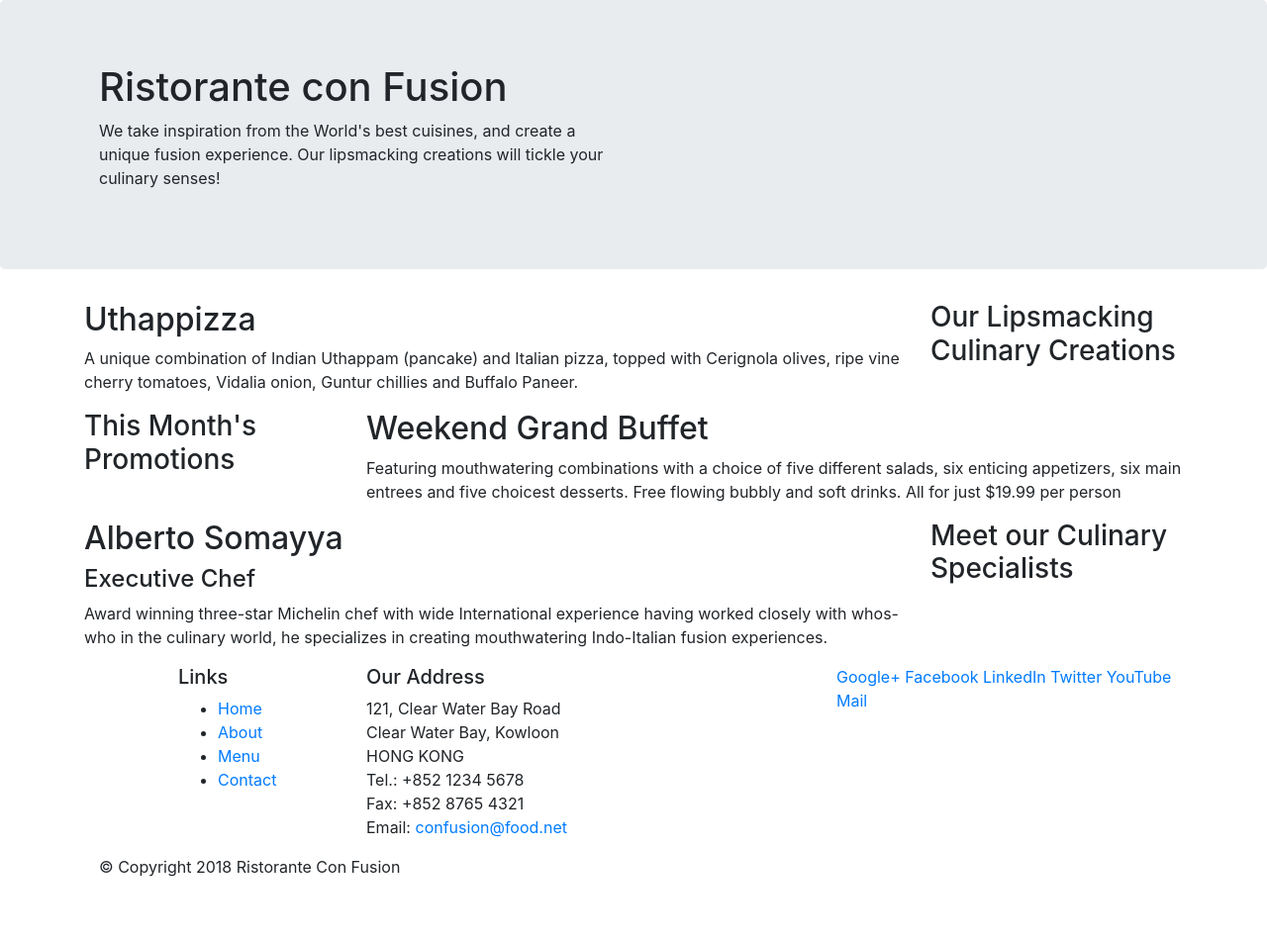
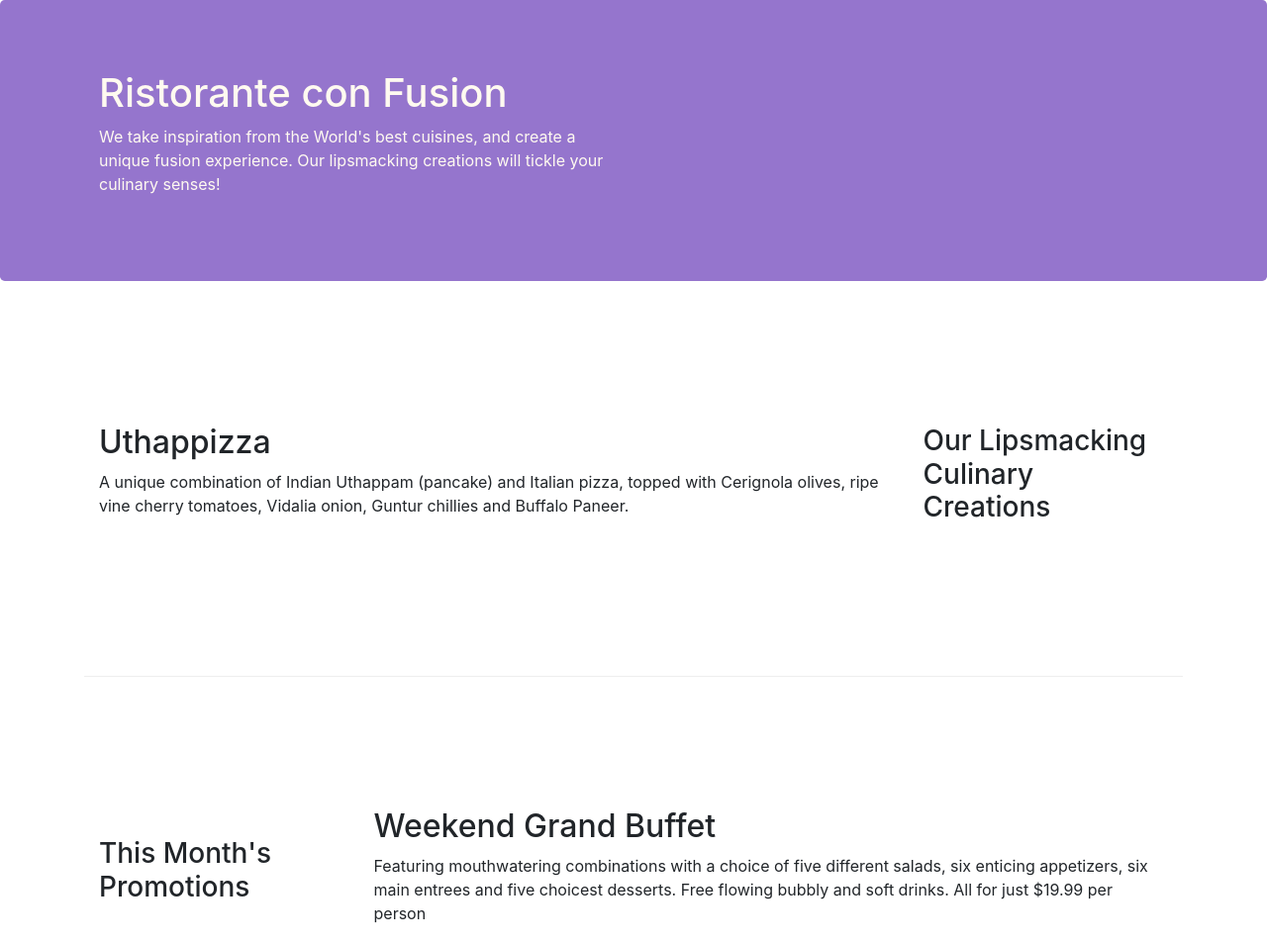
Before and after one commit to dpillai/conFusion, a website: page index.html in a window 1280 px wide. Shown: the top 954 px of the page at 99% size. Before the commit the page ends 904 px from the top, so only its background shows below. Drawn offline with nearby package versions, Linux system fonts and the light colour scheme.

Commit message:
bootraps grid part2

```diff
--- /dev/null
+++ b/css/styles.css
@@ -0,0 +1,26 @@
+.roe-header{
+  margin: 0px auto;
+  padding: 0px auto;
+}
+.row-content{
+  margin: 0px;
+  padding: 50px 0 50px 0px;
+  border-bottom: 1px ridge;
+  min-height: 400px;
+}
+.footer{
+  background-color: #d1c4e9;
+  margin: opx auto;
+  padding: 20px 0px 20px 0px;
+}
+.jumbotron{
+  padding: 70px 30px 70px 30px;
+  margin: 0px auto;
+  background-color: #9575CD;
+  color: floralwhite;
+}
+.address{
+  font-size: 80%;
+  margin: 0px;
+  color: #0f0f0f;
+}
--- a/index.html
+++ b/index.html
@@ -6,10 +6,11 @@
     <meta http-equiv="x-ua-compatible" content="ie=edge">
     <!-- Bootstrap CSS -->
     <link rel="stylesheet" href="node_modules/bootstrap/dist/css/bootstrap.min.css">
+    <link rel="stylesheet" href="css/styles.css">
     <title>Ristorante Con Fusion</title>
 </head>
 <body>
-  <header>
+  <header class=row-header>
     <div class="jumbotron">
       <div class="container">
         <div class="col-12 col-sm-6">
@@ -22,7 +23,7 @@
     </div>
   </header>
   <div class="container">
-    <div class="row">
+    <div class="row row-content align-items-center">
       <div class="col-12 col-sm-4 order-sm-last col-md-3">
         <h3>Our Lipsmacking Culinary Creations</h3>
       </div>
@@ -31,7 +32,7 @@
         <p>A unique combination of Indian Uthappam (pancake) and Italian pizza, topped with Cerignola olives, ripe vine cherry tomatoes, Vidalia onion, Guntur chillies and Buffalo Paneer.</p>
       </div>
     </div>
-    <div class="row">
+    <div class="row row-content align-items-center">
       <div class="col-12 col-sm-4 col-md-3">
         <h3>This Month's Promotions</h3>
       </div>
@@ -40,7 +41,7 @@
         <p>Featuring mouthwatering combinations with a choice of five different salads, six enticing appetizers, six main entrees and five choicest desserts. Free flowing bubbly and soft drinks. All for just $19.99 per person </p>
       </div>
     </div>
-    <div class="row">
+    <div class="row row-content align-items-center">
       <div class="col-12 col-sm-4 order-sm-last col-md-3">
         <h3>Meet our Culinary Specialists</h3>
       </div>
@@ -52,12 +53,12 @@
     </div>
   </div>
 
-  <footer>
+  <footer class="footer">
     <div class="container">
       <div class="row">
         <div class="col-4 offset-1 col-sm-2">
           <h5>Links</h5>
-          <ul>
+          <ul class="list-unstyled">
             <li><a href="#">Home</a></li>
             <li><a href="#">About</a></li>
             <li><a href="#">Menu</a></li>
@@ -75,8 +76,8 @@
             Email: <a href="mailto:confusion@food.net">confusion@food.net</a>
           </address>
         </div>
-        <div class="col-12 col-sm-4">
-          <div>
+        <div class="col-12 col-sm-4 align-self-center">
+          <div  class="text-center">
             <a href="http://google.com/+">Google+</a>
             <a href="http://www.facebook.com/profile.php?id=">Facebook</a>
             <a href="http://www.linkedin.com/in/">LinkedIn</a>
@@ -86,7 +87,7 @@
           </div>
         </div>
       </div>
-      <div>
+      <div class="row justify-content-center">
         <div class="col-auto">
           <p>© Copyright 2018 Ristorante Con Fusion</p>
         </div>
```
